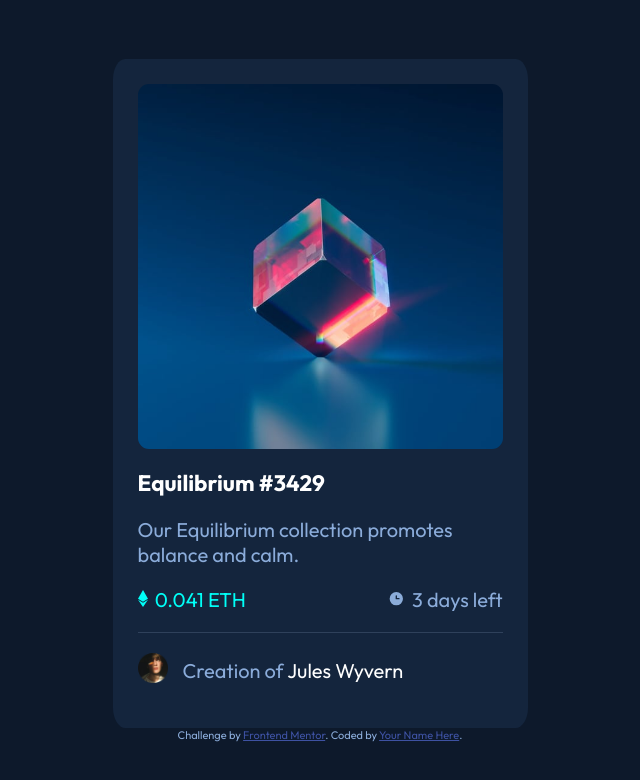
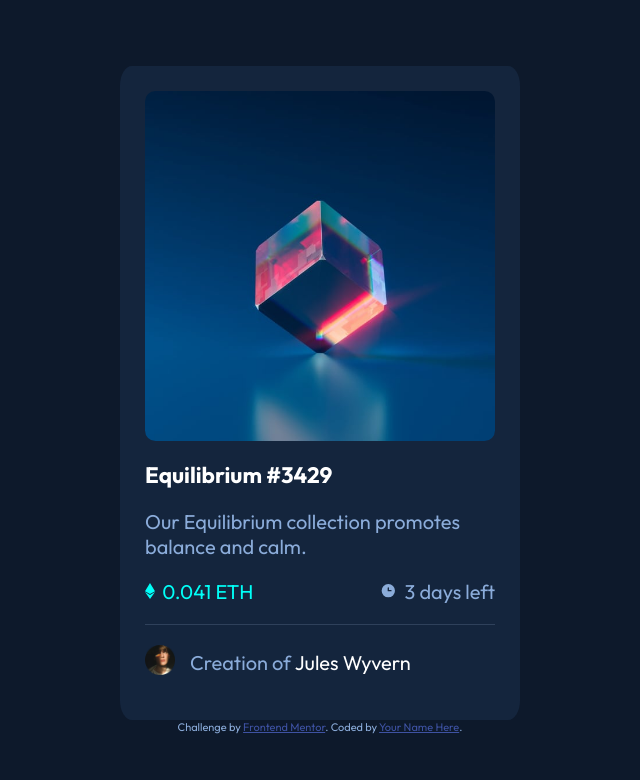
Before and after one commit to RachidMoha2002/challenge-2, a plain HTML site: page index.html in a window 1280 px wide. Shown: the whole page, without its empty margins (320-960 px from the left). Drawn offline with Linux system fonts and the light colour scheme.

Commit message:
Update style.css

```diff
--- a/style.css
+++ b/style.css
@@ -15,7 +15,7 @@ body {
   flex-direction: column;
 }
 .container {
-  max-width: 375px;
+  max-width: 360px;
 
   padding: 20px;
   position: relative;
```
